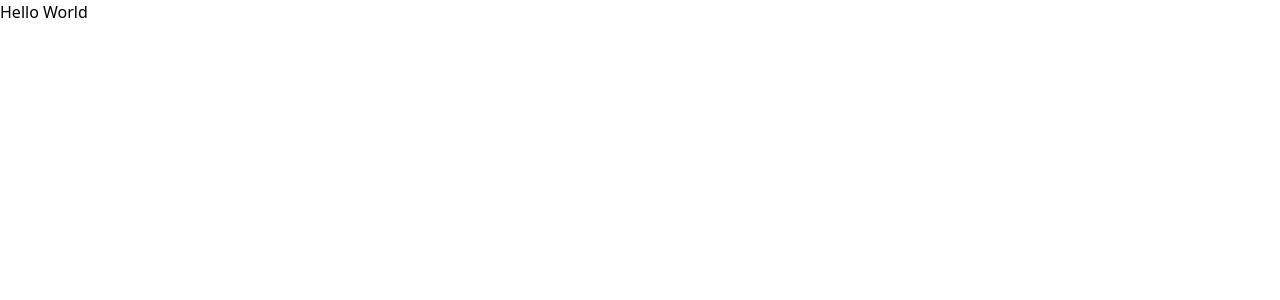
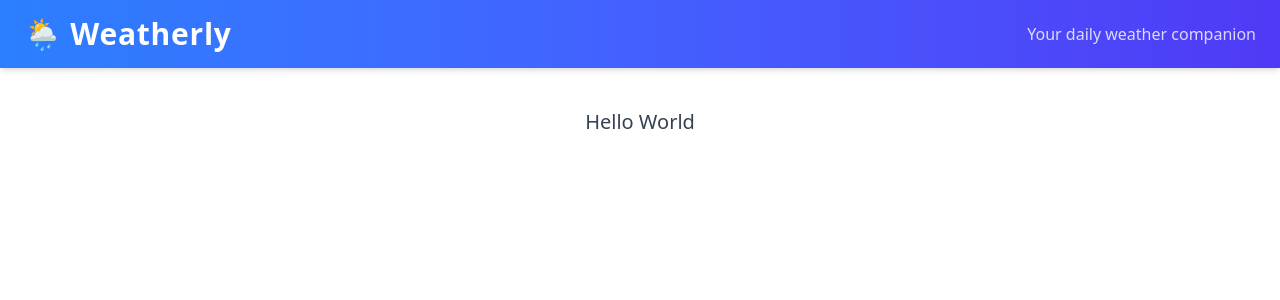
Before and after one commit to AMRITESH-MISHRA-15/Weatherly, a React (Vite) app in the folder weatherly-client/: page / in a window 1280 px wide. Shown: the top 300 px of the page. Built offline with nearby package versions, Linux system fonts and the light colour scheme.

Commit message:
Added Navbar

```diff
--- a/weatherly-client/src/App.jsx
+++ b/weatherly-client/src/App.jsx
@@ -1,10 +1,14 @@
+import Navbar from "./components/Navbar";
+
 function App() {
-
   return (
     <>
-      <div className="">Hello World</div>
+      <Navbar />
+      <div className="text-center mt-10 text-xl text-gray-700">
+        Hello World
+      </div>
     </>
-  )
+  );
 }
 
-export default App
+export default App;
--- /dev/null
+++ b/weatherly-client/src/components/Navbar.jsx
@@ -0,0 +1,16 @@
+function Navbar() {
+  return (
+    <nav className="bg-gradient-to-r from-blue-500 to-indigo-600 text-white shadow-md py-4 px-6">
+      <div className="flex flex-col sm:flex-row sm:items-center sm:justify-between gap-2">
+        <h1 className="text-2xl sm:text-3xl font-bold tracking-wide text-center sm:text-left">
+          🌦️ Weatherly
+        </h1>
+        <p className="text-sm sm:text-base text-center sm:text-right opacity-80">
+          Your daily weather companion
+        </p>
+      </div>
+    </nav>
+  );
+}
+
+export default Navbar;
```
